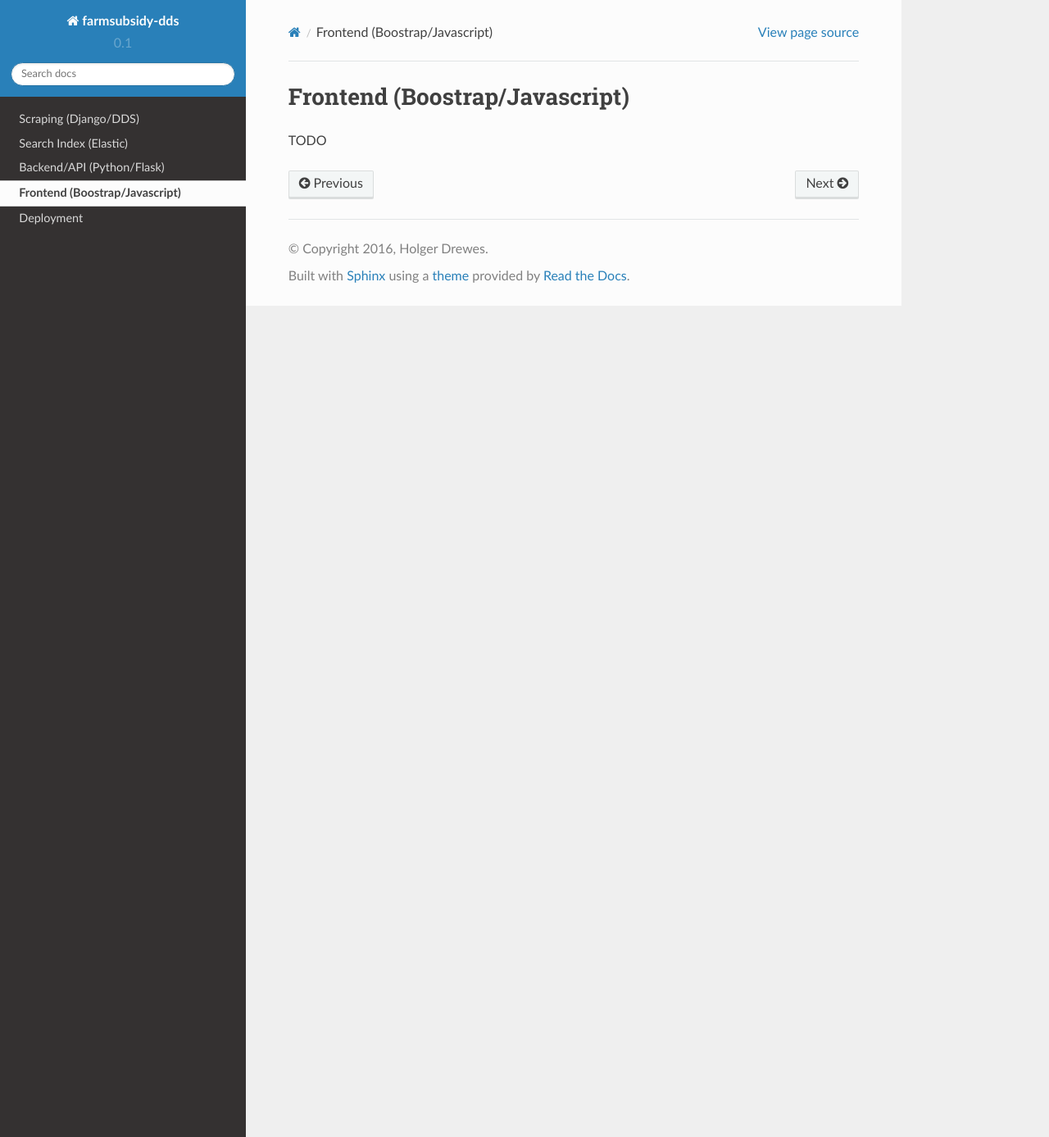
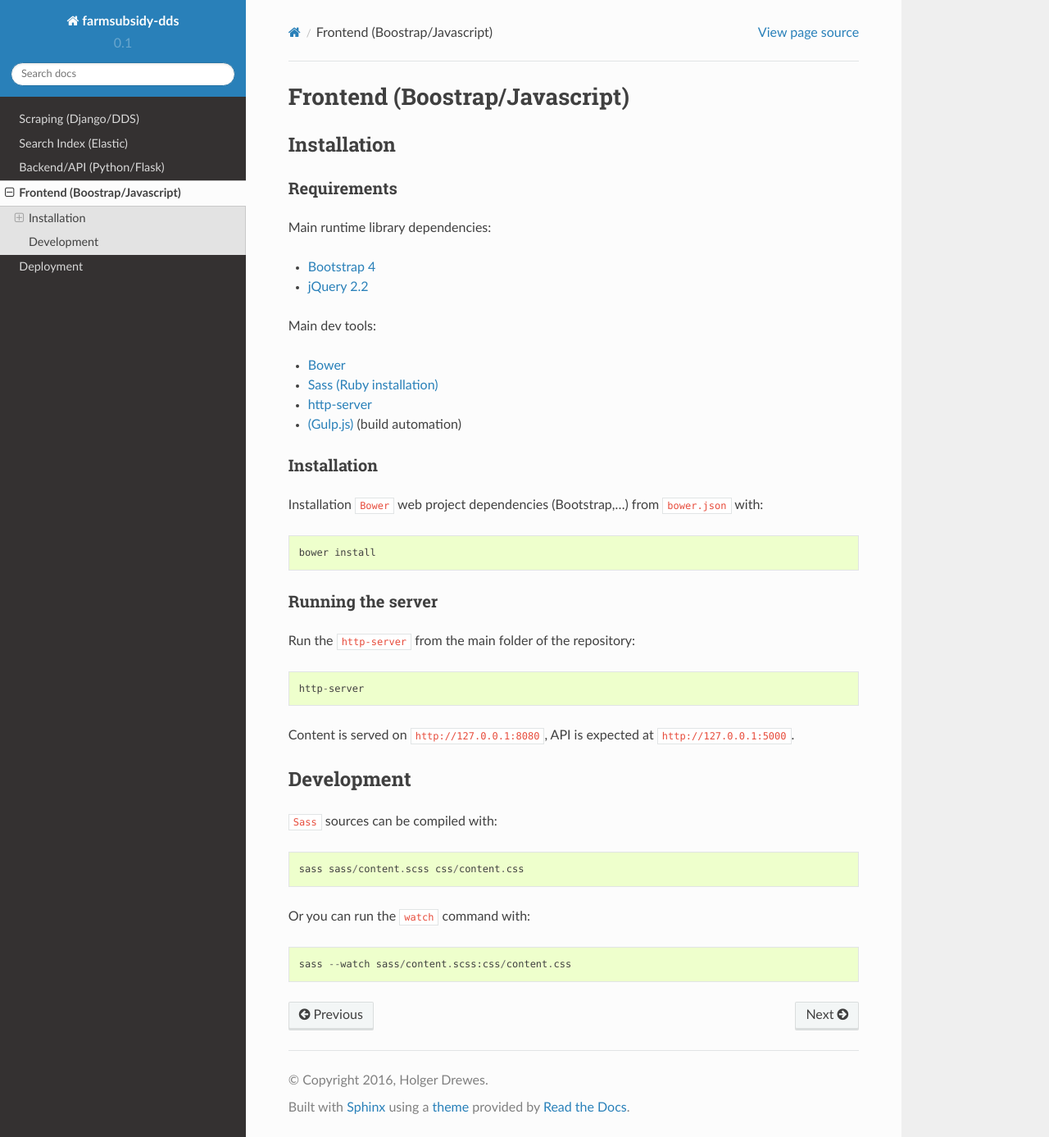
Before and after one commit to holgerd77/farmsubsidy-dds-scraper, a Sphinx documentation site: the page built from docs/frontend.rst, in a window 1280 px wide and 1387 px high. Shown: the whole window at 82% size. Built offline with Sphinx 7.4.7 and the Read the Docs theme 2.0.0, drawn with Linux system fonts in a browser that asks for light colours.

Commit message:
Moved frontend docs here from README.md of frontend repo, new 2014 BG test data dump with translated recipient names

```diff
--- a/docs/frontend.rst
+++ b/docs/frontend.rst
@@ -2,4 +2,50 @@
 Frontend (Boostrap/Javascript)
 ==============================
 
-TODO
+Installation
+------------
+
+Requirements
+^^^^^^^^^^^^
+
+Main runtime library dependencies:
+
+* `Bootstrap 4 <http://v4-alpha.getbootstrap.com/>`_
+* `jQuery 2.2 <https://jquery.com/>`_
+
+Main dev tools:
+
+* `Bower <http://bower.io>`_
+* `Sass (Ruby installation) <http://sass-lang.com/>`_
+* `http-server <https://github.com/indexzero/http-server>`_
+* `(Gulp.js) <http://gulpjs.com/>`_ (build automation)
+
+Installation
+^^^^^^^^^^^^
+
+Installation ``Bower`` web project dependencies (Bootstrap,...)
+from ``bower.json`` with::
+
+  bower install
+
+
+Running the server
+^^^^^^^^^^^^^^^^^^
+
+Run the ``http-server`` from the main folder of the repository::
+
+  http-server
+
+Content is served on ``http://127.0.0.1:8080``, API is expected
+at ``http://127.0.0.1:5000``.
+
+Development
+-----------
+
+``Sass`` sources can be compiled with::
+
+  sass sass/content.scss css/content.css
+
+Or you can run the ``watch`` command with::
+
+  sass --watch sass/content.scss:css/content.css
```
Also changed, not shown: 2 other files.
